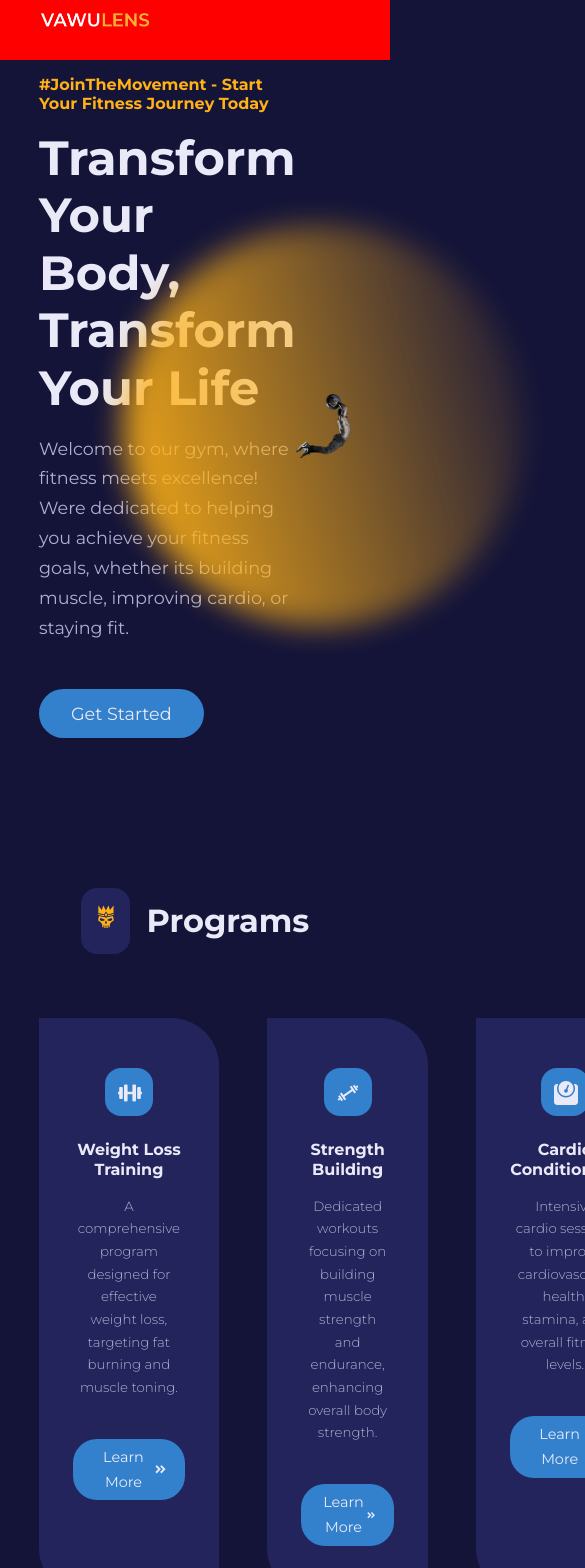
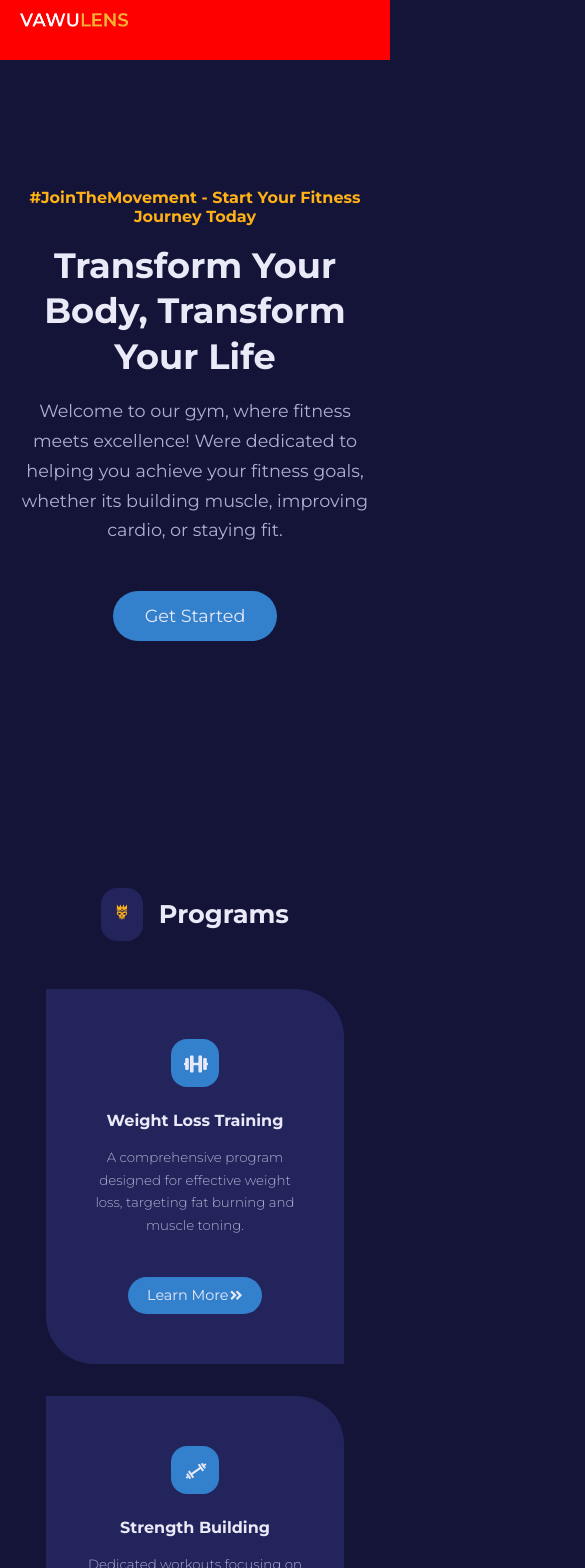
Before and after one commit to Nelson2023-2024/React-GYM, a React (Vite) app: page / in a window 390 px wide. Shown: the part 20-1588 px from the top of the page, 585 px wide, since content can reach past the window. Built offline with nearby package versions, Linux system fonts and the light colour scheme; some icons are missing.

Commit message:
Made the home page responsive for tablet and small screens

```diff
--- a/src/Pages/home/home.css
+++ b/src/Pages/home/home.css
@@ -3,7 +3,8 @@
     display: grid;
     place-items: center;
     height: calc(100dvh - 3rem);
-    margin-top: 3rem
+    margin-top: 3rem;
+    padding-top: 2.5rem;
 }
 
 .main__header-container{
@@ -267,3 +268,152 @@ footer{
     color: red;
     font-size: 1.2rem;
 }
+
+
+
+
+/* *******************MEDIA QUERIES************************* */
+/* MAIN HEADER (index) */
+@media (max-width:1024px) {
+    .main__header{
+        height: fit-content;
+        padding-top: 2.5rem;
+        padding-bottom: 2rem;
+    }
+    .main__header-container{
+        gap: 0;
+    }
+
+    .main__header-circle{
+        width: 16rem;
+        height: 16rem;
+    }
+    /* PROGRAMS */
+    .programs__wrapper{
+    grid-template-columns: 1fr 1fr;
+    gap: 1.4rem;
+    }
+
+    /* VALUES */
+    .values__container{
+        grid-template-columns: 1fr;
+    }
+    .values__left{
+        order: 2;
+        margin-top: -15rem;
+    }
+    .values__left img{
+        width: 70%;
+        margin: 2rem auto 8rem;
+    }
+    .values__wrapper{
+        gap: 1rem ;
+    }
+
+    /* FAQs */
+    .faqs__wrapper{
+        gap: 1rem;
+
+    }
+
+    /* FOOTER */
+
+    .footer__container{
+        grid-template-columns: 1fr 1fr;
+        place-items: center;
+
+    }
+}
+    @media (max-width:768px) {
+        /* MAINHEADER */
+        .main__header{
+           margin-top: 0;
+           padding: 12rem 0 0;
+           height: 100vh;
+           text-align: center;
+        }
+        .main__header-img, .main__header-circle{
+            display: none;
+        }
+        .main__header-container{
+            grid-template-columns: 1fr;
+        }
+
+        /* PROGRAMS */
+        .programs__wrapper{
+            grid-template-columns: 1fr;
+            gap: 2rem;
+            margin-top: 3rem;
+        }
+
+        .programs__program{
+            width: 84%;
+            margin: auto;
+        }
+
+        /* VALUES */
+        .values__right .section__head{
+            margin-bottom: 2.5rem;
+        }
+        .values__right .section__head span{
+            font-size: 1.6rem;
+         }
+
+         .values__left img{
+            border-radius: 10px;
+            border: 1px solid #000;
+            padding: 20px;
+            margin: 2rem auto 3rem;
+         }
+
+         /* FAQs */
+
+         .faqs{
+            margin-bottom: -4rem;
+         }
+         .faqs__wrapper{
+            grid-template-columns: 1fr;
+         }
+         /* TESTIMONIALS */
+
+
+
+    @media (max-width:600px) {
+        /* VALUES */
+        .values{
+            margin-bottom: 1rem;
+        }
+        .values__wrapper{
+            grid-template-columns: 1fr;
+        }
+        .card.values__values{
+            width: 84%;
+            margin-inline: auto;
+         }
+         .values__left img{
+            display: none;
+         }
+
+         /* FAQs */
+         .faqs{
+            margin-top: -10px;
+         }
+
+         .faqs__wrapper{
+            width: 84%;
+            margin-inline: auto;
+         }
+
+         /* FOOTER */
+         .footer__container{
+            grid-template-columns: 1fr;
+            gap: 3rem;
+         }
+         .footer__container article{
+            align-items: center;
+         }
+         .footer__container article p{
+            text-align: center;
+         }
+    }
+}
--- a/src/index.css
+++ b/src/index.css
@@ -120,13 +120,14 @@ section{
     justify-content: center;
 }
 
+
 .section__head span{
     background-color: var(--color-MidnightBlue-500);
     padding: .8rem;
     border-radius: 1rem;
     color: var(--color-secondary);
-    font-size: 1.5rem;
 }
+
 
 /* Cards */
 .card{
@@ -169,3 +170,34 @@ section{
     display: block;
     font-weight: 300;
 }
+
+/* GENERAL MEDIA QUERIES (media screens) */
+
+@media (max-width:1024px) {
+    .container{
+        width: var(--container-width-md);
+    }
+
+    h1{
+        font-size: 2rem;
+    }
+
+    h2{
+        font-size: 1.6rem;
+    }
+}
+
+@media (max-width:768px) {
+
+    h1{
+        font-size: 2rem;
+        line-height: 1.3;
+    }
+}
+
+@media (max-width:600px) {
+    h1{
+        font-size: 2.2rem;
+        line-height: 1.3;
+    }
+}
```
